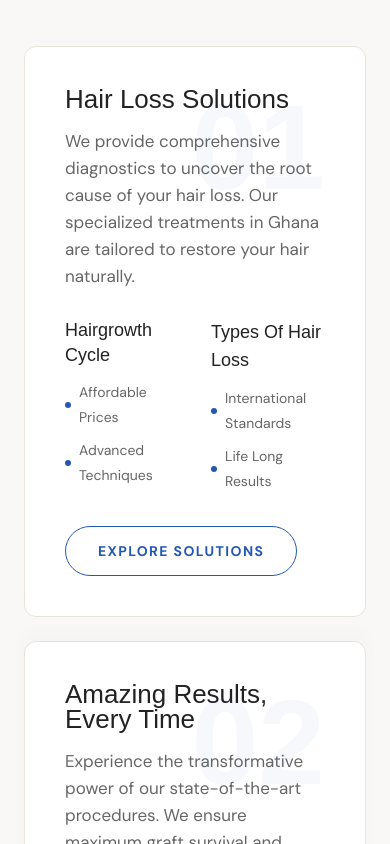
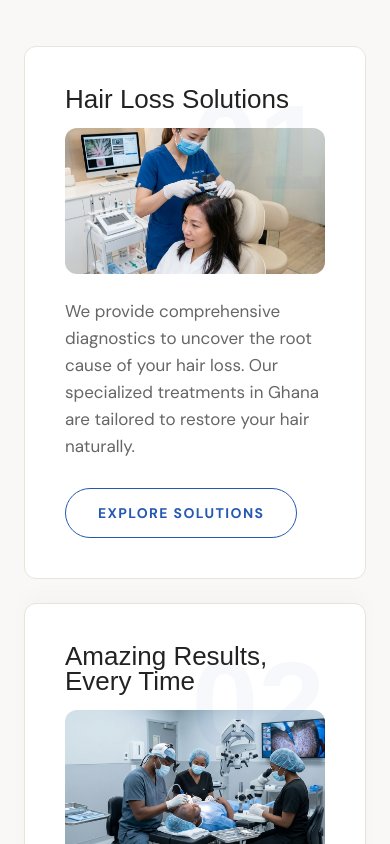
Before and after one commit to dominicnaatey/hair-transplant, a Next.js app: page / in a window 390 px wide. Shown: the part 2700-3544 px from the top of the page. Built offline with nearby package versions, Linux system fonts and the light colour scheme; a web font is replaced by a local one.

Commit message:
refactor(SolutionsSection): add mobile image display and hide desktop layout on small screens

```diff
--- a/components/beforeAfter/SolutionsSection.tsx
+++ b/components/beforeAfter/SolutionsSection.tsx
@@ -96,11 +96,24 @@ function StepCard({ step, index }: { step: typeof steps[number]; index: number }
             >
               {step.title}
             </h3>
+
+            {/* Mobile image — shown between title and body on small screens */}
+            <div className="lg:hidden relative w-full aspect-video rounded-xl overflow-hidden mb-6">
+              <Image
+                src={step.image}
+                alt={step.title}
+                fill
+                className="object-cover"
+                sizes="100vw"
+              />
+            </div>
+
             <p style={{ color: '#666', lineHeight: '27px', marginBottom: 28, maxWidth: 560 }}>
               {step.body}
             </p>
 
-            <div className="grid grid-cols-2 gap-8 mb-8">
+            {/* Col items — desktop only */}
+            <div className="hidden lg:grid grid-cols-2 gap-8 mb-8">
               {/* Col 1 */}
               <div>
                 <h5
@@ -147,7 +160,7 @@ function StepCard({ step, index }: { step: typeof steps[number]; index: number }
             </Link>
           </div>
 
-          {/* Image */}
+          {/* Image — desktop only */}
           <div className="relative hidden lg:block" style={{ minHeight: 320 }}>
             <Image
               src={step.image}
```
